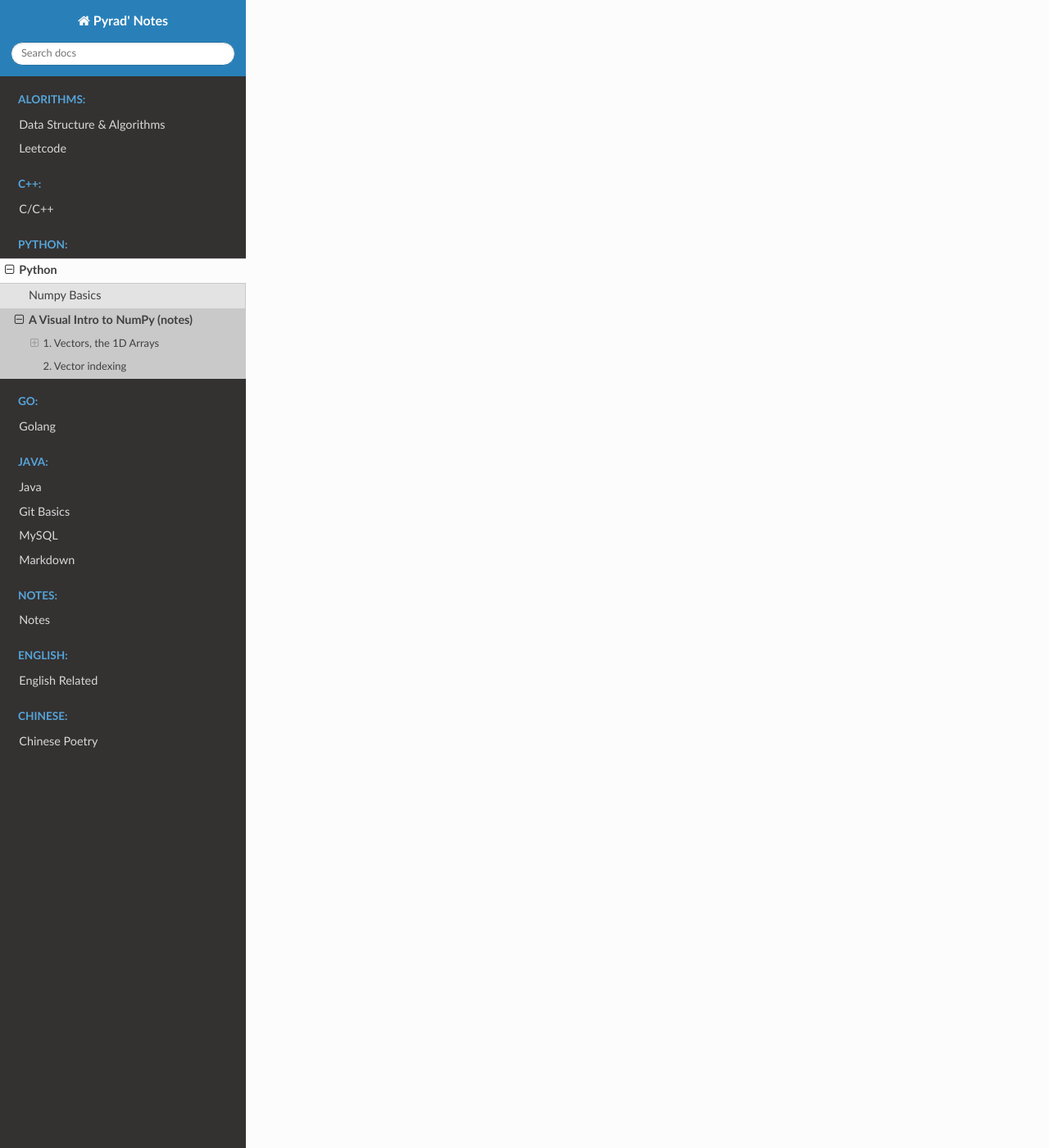
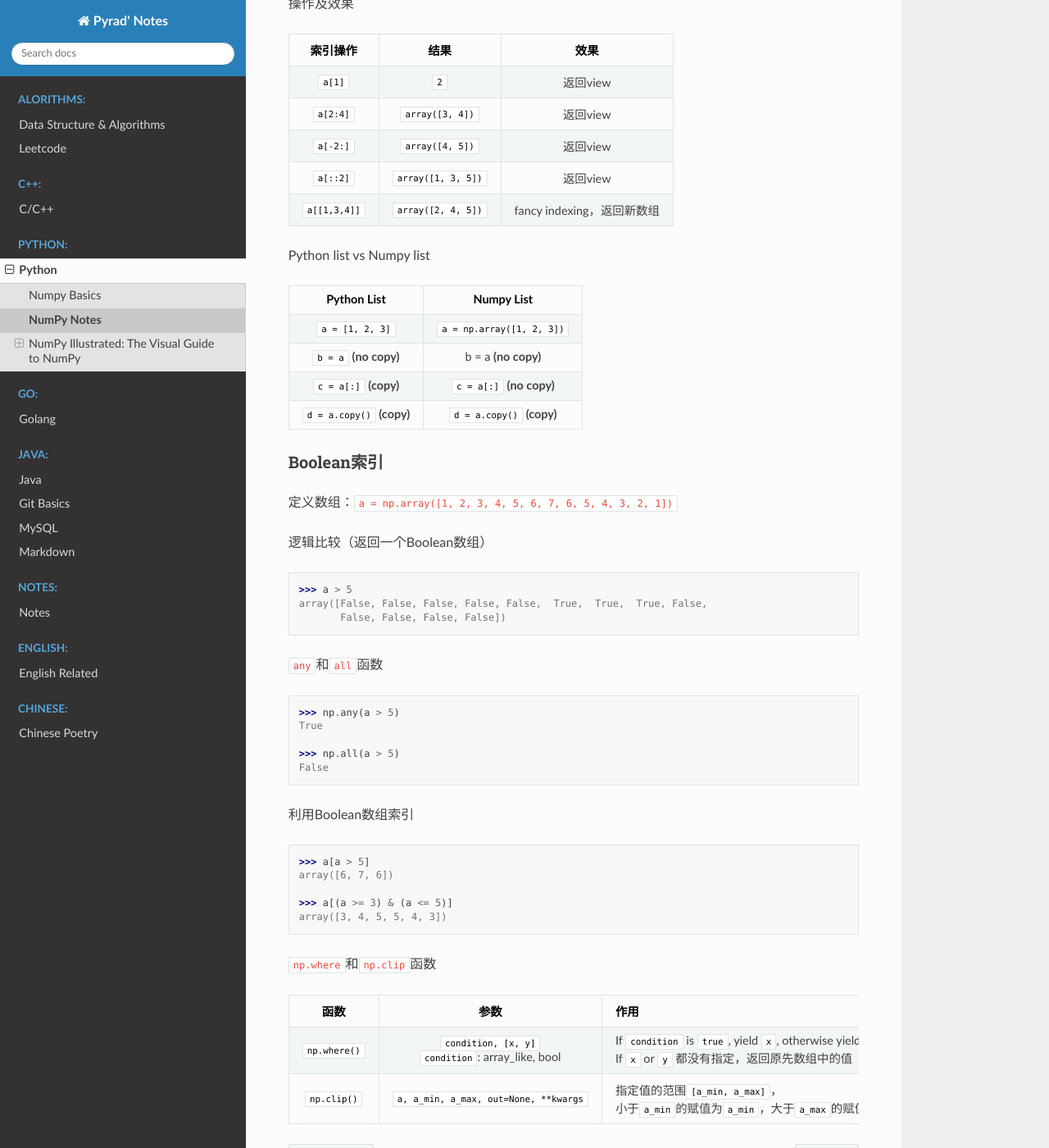
Before and after one commit to Pyrad/pyradnotes, a Sphinx documentation site: the page built from source/Python/NumpyVisualIntro.md, in a window 1280 px wide and 1400 px high, scrolled down 2036 px. Shown: the whole window at 82% size. Built offline with Sphinx 7.4.7 and the Read the Docs theme 2.0.0, drawn with Linux system fonts in a browser that asks for light colours; some of the changed text lies outside the part shown.

Commit message:
Finished the 2nd chapter of NumPy Illustrated
Notes for the 2nd chapter of NumPy Illustrated, but without
examples.

Next step is to add some examples for the 1st and 2nd examples.

````diff
--- a/source/Python/NumpyVisualIntro.md
+++ b/source/Python/NumpyVisualIntro.md
@@ -1,4 +1,4 @@
-# A Visual Intro to NumPy (notes)
+# NumPy Notes
 
 This is the note for article [A Visual Intro to NumPy and Data Representation](https://jalammar.github.io/visual-numpy/), by [Jay Alammar](https://jalammar.github.io/about/)
 
@@ -13,6 +13,12 @@ Also, it takes some notes for another article [NumPy Illustrated: The Visual Gui
 [Big-O Cheat Sheet](https://www.bigocheatsheet.com/)
 
 [Python Time Complexity](https://wiki.python.org/moin/TimeComplexity)
+
+
+
+# NumPy Illustrated: The Visual Guide to NumPy
+
+
 
 
 
@@ -68,3 +74,77 @@ Also, it takes some notes for another article [NumPy Illustrated: The Visual Gui
 
 
 ## 2. Vector indexing
+
+### 基本索引操作
+
+可以指定单个索引，索引范围，反向索引，以及数组索引
+
+定义数组
+
+```python
+>>> a = np.arange(1, 6)
+>>> a
+array([1, 2, 3, 4, 5])
+```
+
+操作及效果
+
+|   索引操作   |        结果        |            效果            |
+| :----------: | :----------------: | :------------------------: |
+|    `a[1]`    |        `2`         |          返回view          |
+|   `a[2:4]`   |  `array([3, 4])`   |          返回view          |
+|   `a[-2:]`   |  `array([4, 5])`   |          返回view          |
+|   `a[::2]`   | `array([1, 3, 5])` |          返回view          |
+| `a[[1,3,4]]` | `array([2, 4, 5])` | fancy indexing，返回新数组 |
+
+Python list vs Numpy list
+
+|        Python List        |        Numpy List         |
+| :-----------------------: | :-----------------------: |
+|      `a = [1, 2, 3]`      | `a = np.array([1, 2, 3])` |
+|   `b = a` **(no copy)**   |    b = a **(no copy)**    |
+|   `c = a[:]` **(copy)**   | `c = a[:]` **(no copy)**  |
+| `d = a.copy()` **(copy)** | `d = a.copy()` **(copy)** |
+
+
+
+### Boolean索引
+
+定义数组：`a = np.array([1, 2, 3, 4, 5, 6, 7, 6, 5, 4, 3, 2, 1])`
+
+逻辑比较（返回一个Boolean数组）
+
+```python
+>>> a > 5
+array([False, False, False, False, False,  True,  True,  True, False,
+       False, False, False, False])
+```
+
+`any`和`all`函数
+
+```python
+>>> np.any(a > 5)
+True
+
+>>> np.all(a > 5)
+False
+```
+
+利用Boolean数组索引
+
+```python
+>>> a[a > 5]
+array([6, 7, 6])
+
+>>> a[(a >= 3) & (a <= 5)]
+array([3, 4, 5, 5, 4, 3])
+```
+
+
+
+`np.where`和`np.clip`函数
+
+|     函数     |                             参数                             | 作用                                                         |
+| :----------: | :----------------------------------------------------------: | ------------------------------------------------------------ |
+| `np.where()` | `condition, [x, y]`<br />`condition `: array_like, bool<br/> | If `condition` is `true`, yield `x`, otherwise yield `y`.<br /> If `x` or `y` 都没有指定，返回原先数组中的值 |
+| `np.clip()`  |            `a, a_min, a_max, out=None, **kwargs`             | 指定值的范围`[a_min, a_max]`，<br />小于`a_min`的赋值为`a_min`，大于`a_max`的赋值`a_max` |
````
